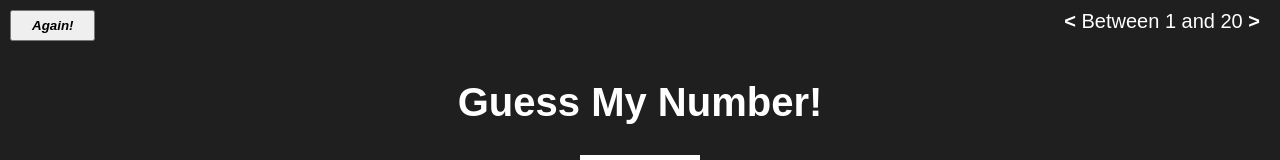
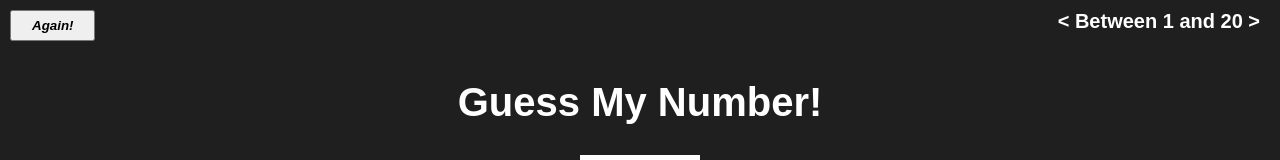
Before and after one commit to doronthedev/guess-the-number, a plain HTML site: page practive2.html in a window 1280 px wide. Shown: the top 160 px of the page. Drawn offline with Linux system fonts and the light colour scheme.

Commit message:
Update practive2.html

```diff
--- a/practive2.html
+++ b/practive2.html
@@ -10,7 +10,7 @@
   <body>
     <div class="random-number-range">
       <span class="lower-range range"><</span>
-      <span class="range-display">Between 1 and 20</span>
+      <span class="range-display range">Between 1 and 20</span>
       <span class="upper-range range">></span>
     </div>
 
```
